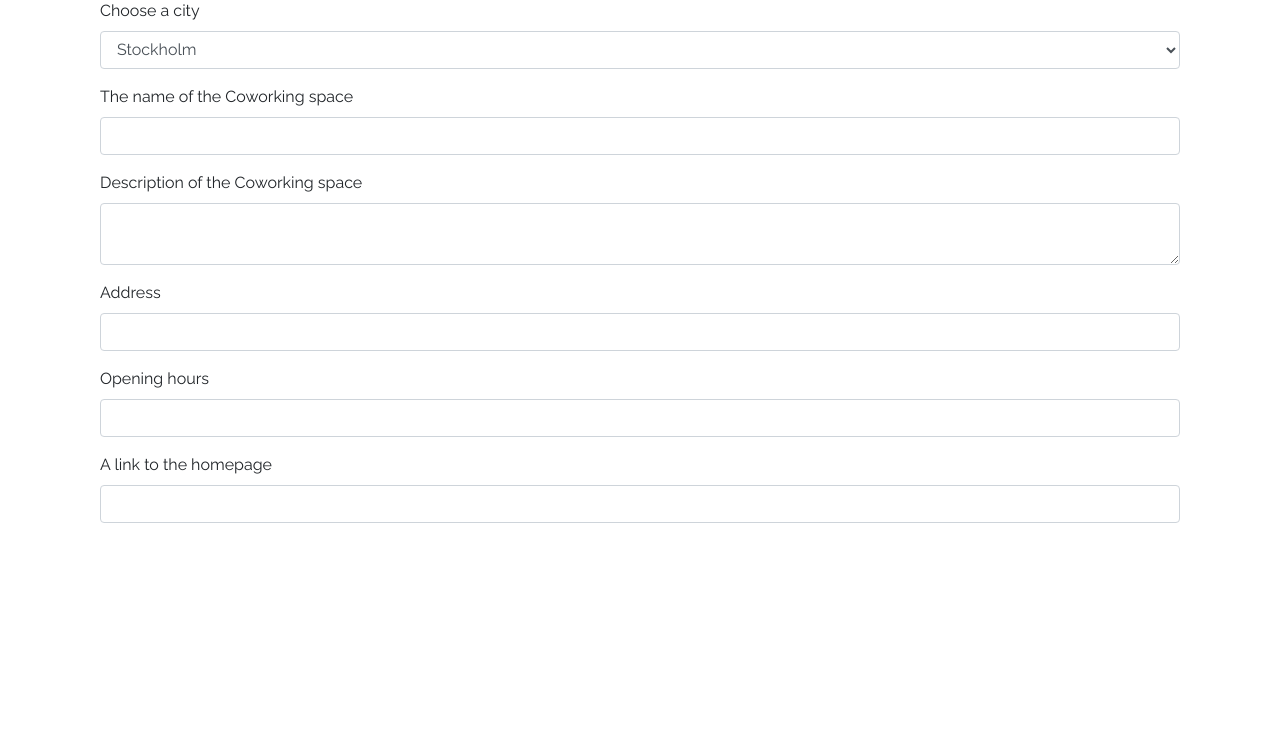
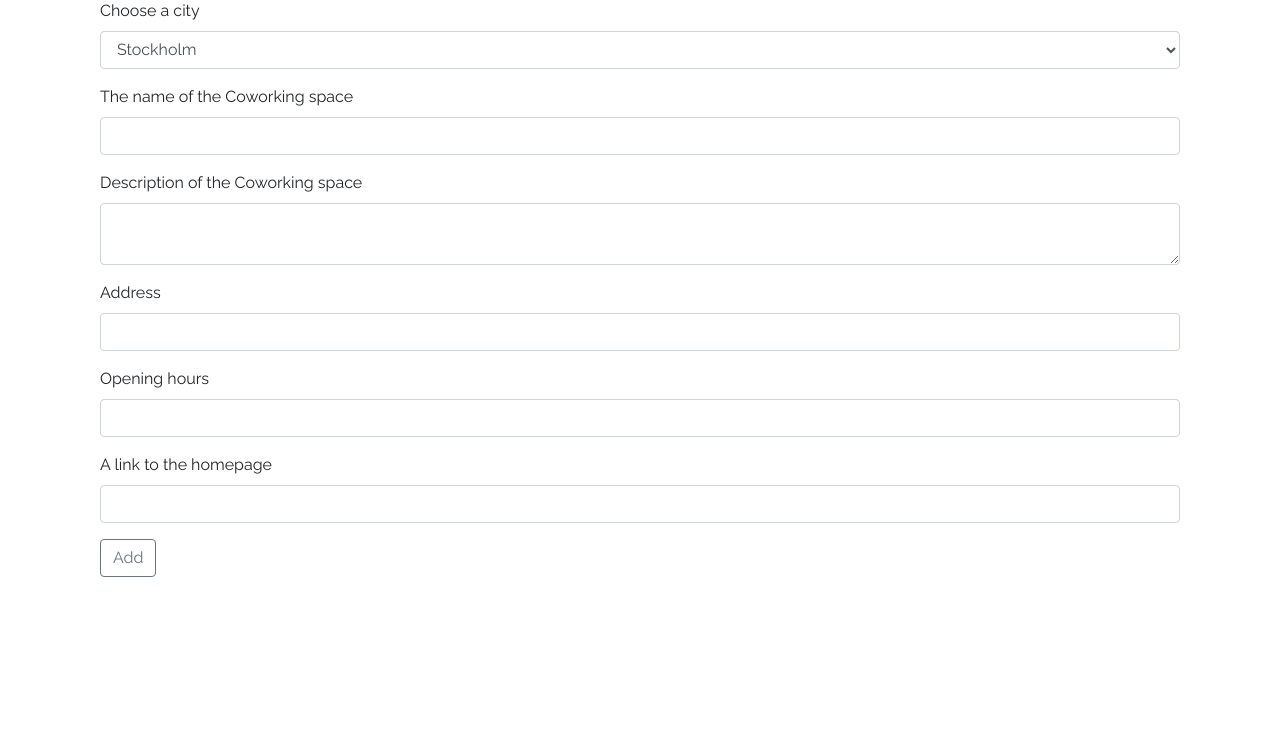
Before and after one commit to LivHed/coworking-spaces, a Flask app: page /add_coworkingspace in a window 1280 px wide. Shown: the part 43-782 px from the top of the page. Run offline with Flask 2, Linux system fonts and the light colour scheme; some libraries are stand-ins or nearby versions.

Commit message:
Add button to form

```diff
--- a/templates/addspace.html
+++ b/templates/addspace.html
@@ -53,6 +53,13 @@
                 <input type="text" class="form-control" id="website_url" name="website_url">
             </div>
             </div>
+
+            <div class="row">
+                <div class="col-12">
+            <button type="button" class="btn btn-m btn-outline-secondary">Add</button>
+            </div>
+            </div>
+
         </form>
     </div>
 </div>
```
